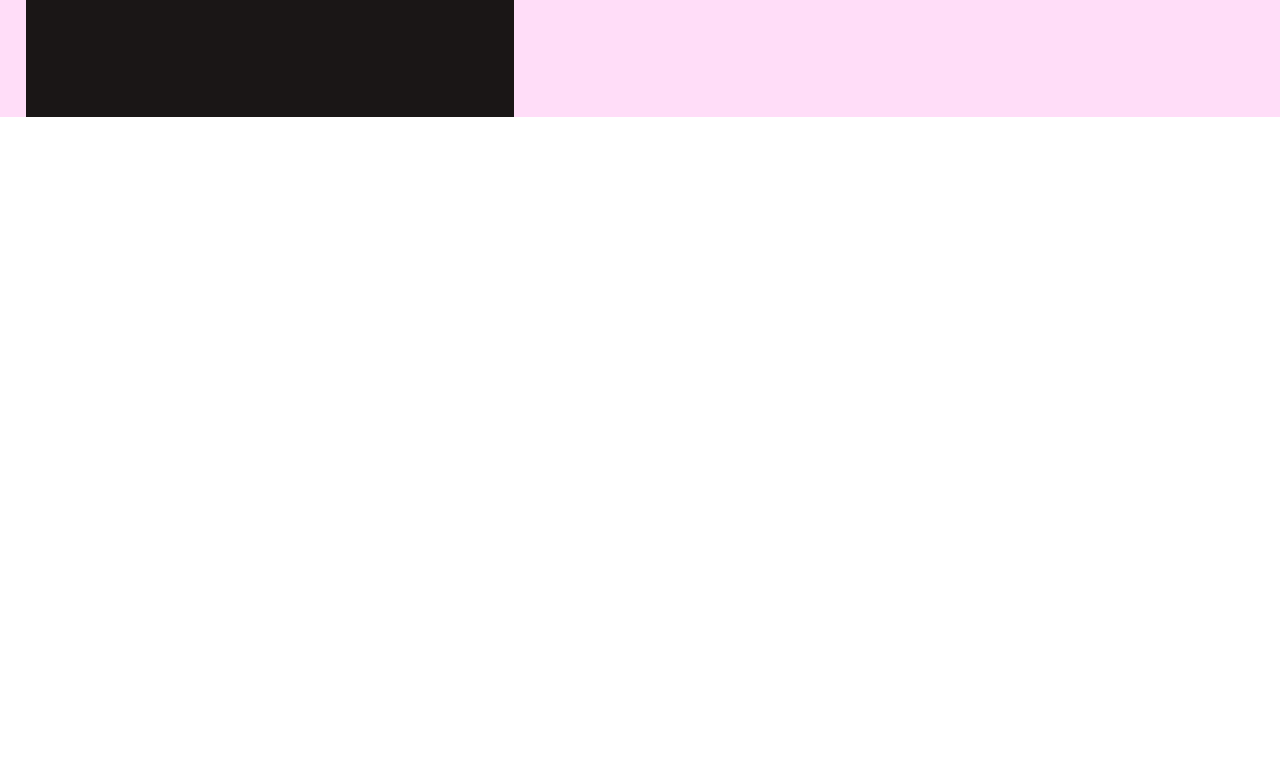
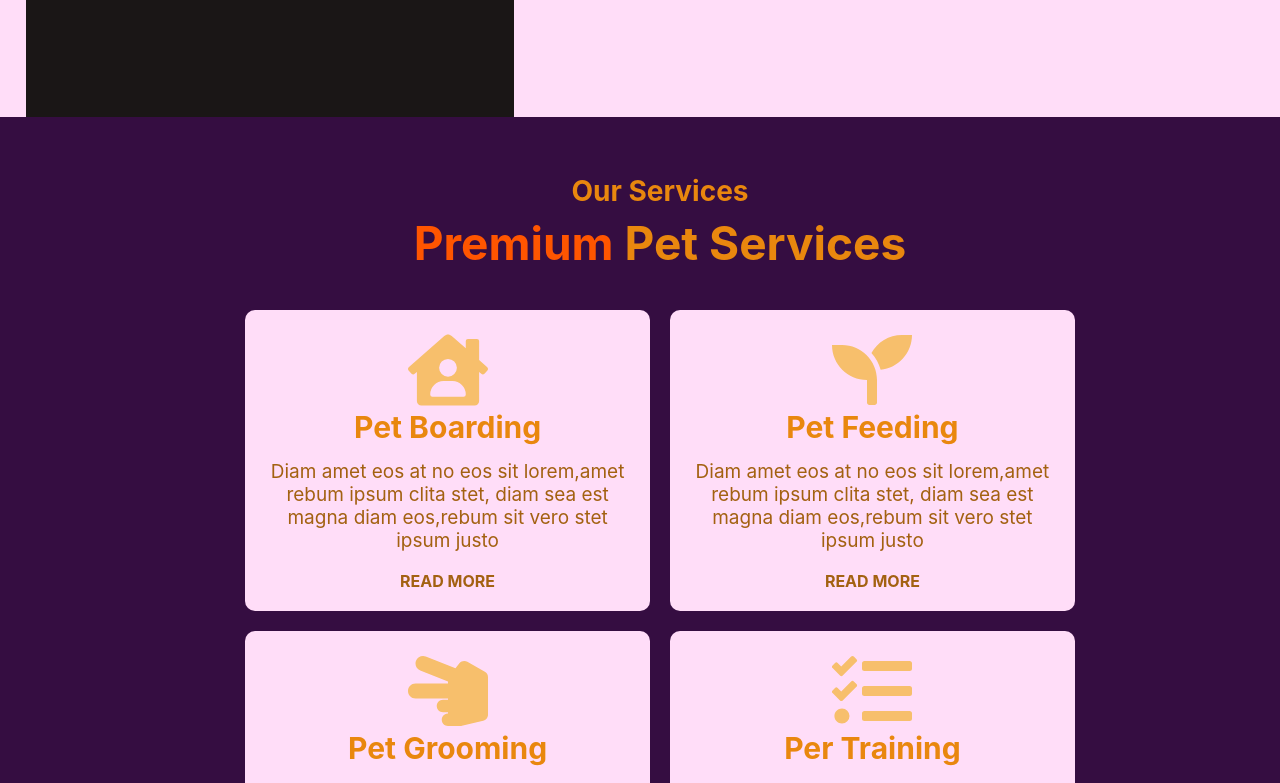
Before and after one commit to TsotneDarjania/company-website, a React (Create React App) app: page / in a window 1280 px wide. Shown: the part 1317-2100 px from the top of the page. Before the commit the page ends 1434 px from the top, so only its background shows below. Built offline with nearby package versions, Linux system fonts and the light colour scheme.

Commit message:
add services

```diff
--- a/src/App.js
+++ b/src/App.js
@@ -2,6 +2,7 @@
 import './App.css';
 import Booking from './components/booking/Booking';
 import Header from './components/header/Header';
+import Services from './components/services/Services';
 import Slider from './components/slider/Slider';
 
 function App() {
@@ -10,6 +11,7 @@ function App() {
       <Header />
       <Slider />
       <Booking />
+      <Services />
     </div>
   );
 }
--- /dev/null
+++ b/src/components/services/Services.jsx
@@ -0,0 +1,42 @@
+import React from 'react'
+import "./services.css"
+import { FaHouseUser, FaSeedling,FaHandScissors,FaTasks,FaExclamation,FaTradeFederation} from "react-icons/fa";
+import ServicesItem from './ServicesItem';
+
+const Services = () => {
+  return (
+    <div className='services'>
+        <h4 className='services-secondary-title'> Our Services </h4>
+        <h2 className='services-title'>  <span> Premium  </span> Pet Services </h2>
+
+        <div className='serivces-container'>
+            <ServicesItem icon={FaHouseUser} title={"Pet Boarding"} text={"Diam amet eos at no eos sit lorem," +
+                "amet rebum ipsum clita stet, diam sea est magna diam eos," +
+                "rebum sit vero stet ipsum justo "}
+            />
+            <ServicesItem icon={FaSeedling} title={"Pet Feeding"} text={"Diam amet eos at no eos sit lorem," +
+                "amet rebum ipsum clita stet, diam sea est magna diam eos," +
+                "rebum sit vero stet ipsum justo "}
+            />
+            <ServicesItem icon={FaHandScissors} title={"Pet Grooming"} text={"Diam amet eos at no eos sit lorem," +
+                "amet rebum ipsum clita stet, diam sea est magna diam eos," +
+                "rebum sit vero stet ipsum justo "}
+            />
+            <ServicesItem icon={FaTasks} title={"Per Training"} text={"Diam amet eos at no eos sit lorem," +
+                "amet rebum ipsum clita stet, diam sea est magna diam eos," +
+                "rebum sit vero stet ipsum justo "}
+            />
+            <ServicesItem icon={FaExclamation} title={"Pet Exercise"} text={"Diam amet eos at no eos sit lorem," +
+                "amet rebum ipsum clita stet, diam sea est magna diam eos," +
+                "rebum sit vero stet ipsum justo "}
+            />
+            <ServicesItem icon={FaTradeFederation} title={"Pet Treatment"} text={"Diam amet eos at no eos sit lorem," +
+                "amet rebum ipsum clita stet, diam sea est magna diam eos," +
+                "rebum sit vero stet ipsum justo "}
+            />
+        </div>
+    </div>
+  )
+}
+
+export default Services
--- /dev/null
+++ b/src/components/services/ServicesItem.jsx
@@ -0,0 +1,20 @@
+import React from 'react'
+import "./servicesItem.css";
+
+const ServicesItem = (props) => {
+
+    const {icon,title,text} = props;
+
+  return (
+    <div className="services-container-item">
+        {icon()}
+        <h2 className='services-container-item-title'> {title} </h2>
+        <p className='services-container-item-text'>
+            {text}
+        </p>
+        <div className='read-more'> read more </div>
+    </div>
+  )
+}
+
+export default ServicesItem
--- /dev/null
+++ b/src/components/services/services.css
@@ -0,0 +1,45 @@
+.services{
+    display: flex;
+    flex-direction: column;
+    width: 100%;
+    padding: 20px;
+    background-color: rgb(53, 13, 65);
+    align-items: center;
+}
+
+.services-secondary-title{
+    font-size: 28px;
+    color: rgb(233, 135, 14);
+    text-align: center;
+    width: 100vw;
+}
+
+.services-title{
+    font-size: 46px;
+    color: rgb(233, 135, 14);
+    text-align: center;
+    width: 100vw;
+    margin-top: -30px;
+}
+
+.services-title span{
+    color: rgb(255, 85, 0);;
+}
+
+.serivces-container{
+    display: flex;
+    flex-wrap: wrap;
+    width: 95%;
+    justify-content: center;
+    align-items: center;
+    gap: 20px;
+}
+
+@media screen and (max-width : 880px) {
+
+    .services{
+        padding: 0px;
+    }
+
+
+}
--- /dev/null
+++ b/src/components/services/servicesItem.css
@@ -0,0 +1,46 @@
+.services-container-item{
+    width: 30%;
+    background-color: rgb(255, 221, 248);
+    padding: 20px;
+    border-radius: 10px;
+    text-align: center;
+    font-size: 80px;
+    color: rgb(247, 191, 108);
+}
+
+.services-container-item-title{
+    text-align: center;
+    color: rgb(233, 135, 14);
+    font-size: 30px;
+    margin-top: -20px;
+}
+
+.services-container-item-text{
+    text-align: center;
+    color: rgb(163, 97, 17);
+    font-size: 19px;
+    margin-top: -10px;
+}
+
+.read-more{
+    text-align: center;
+    width: 60%;
+    margin-left: 20%;
+    font-size: 16px;
+    text-transform: uppercase;
+    color: rgb(163, 97, 17);
+    font-weight: bold;
+    transition: 0.3s;
+}
+.read-more:hover:hover{
+    cursor: pointer;
+    text-decoration: underline;
+    color: rgb(95, 55, 6);
+}
+
+
+@media screen and (max-width : 880px) {
+    .services-container-item{
+        width: 80%;
+    }
+}
```
